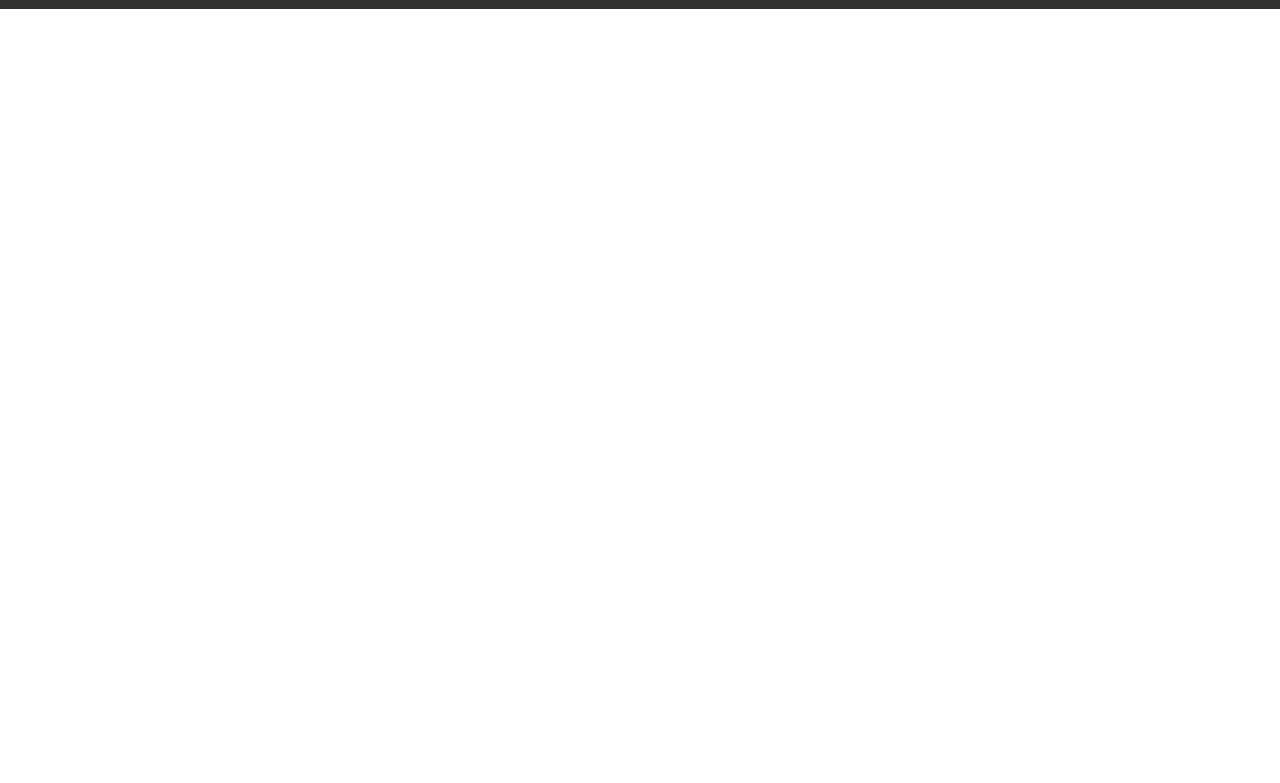
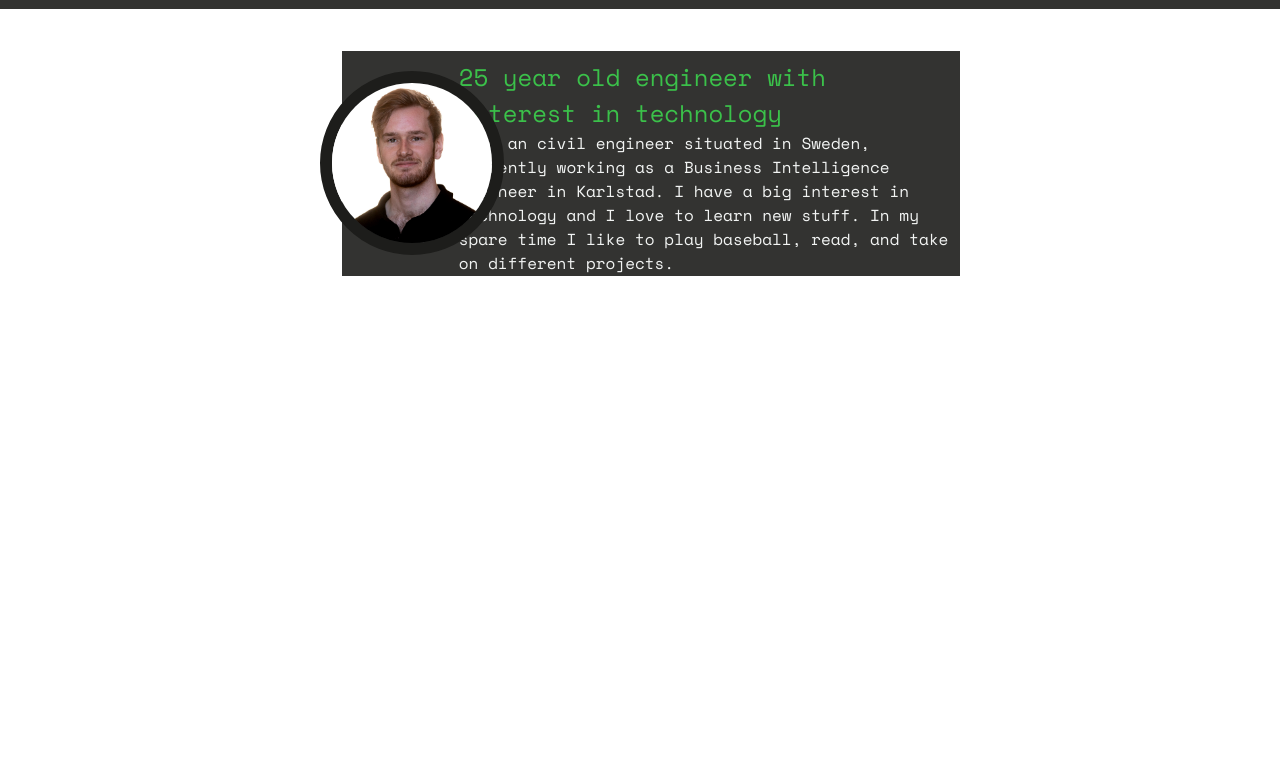
Before and after one commit to cocacolakire/cocacolakire.github.io, a plain HTML site: page index.html in a window 1280 px wide. Shown: the part 71-854 px from the top of the page. Before the commit the page ends 800 px from the top, so only its background shows below. Drawn offline with nearby package versions, Linux system fonts and the light colour scheme.

Commit message:
add content and css

```diff
--- a/css/styles.css
+++ b/css/styles.css
@@ -3,6 +3,7 @@
 html {
     box-sizing: border-box;
     font-size: 16px;
+    height: 100%;
 }
 
 body {
@@ -10,6 +11,7 @@ body {
     background-image: url('../resources/images/bkgndImg.jpg');
     background-repeat: no-repeat;
     background-size: cover;
+    min-height: 100%;
 }
 
 header {
@@ -29,6 +31,7 @@ header {
 h1{
     padding: 0.5rem !important;
     font-size: 2rem !important;
+    color: #FFF;
 }
 
 .navigationList {
@@ -41,7 +44,58 @@ h1{
     font-size: 1.2rem !important;
 }
 
+.navigationList li:hover{
+    color: white;
+    cursor: pointer;
+}
+
 main {
-    position: relative;
-    top: 10%;
+    margin-top: 8%;
 }
+
+#aboutMe{
+    padding: 1rem;
+    width: 50%;
+    margin: 0 auto;
+    display: grid;
+    justify-content: space-between;
+    align-items: center;
+}
+
+.imageContainer{
+    position: absolute;
+    width: 10rem;
+    height: 10rem;
+    overflow: hidden;
+    border-radius: 50%;
+    border: rgb(29, 29, 27) 0.8rem solid;
+}
+
+#profPic{
+    height: auto;
+    max-width: 100%;
+}
+
+.infoText {
+    width: 94%;
+   display: flex;
+    justify-self: flex-end;
+    align-content: center;
+    padding: 0.5rem;
+    height: 90%;
+    color: #F2F4F3;
+    background-color: rgba(29, 29, 27, 0.9);
+    justify-content: flex-end;
+}
+
+.text_container {
+    width: 82%;
+    line-height: 1.5;
+}
+.infoText h2{
+    font-size: 1.5rem !important;
+    color: #3BC14A;
+}
+.infoText p {
+    width: fit-content;
+}
--- a/index.html
+++ b/index.html
@@ -22,7 +22,20 @@
     </header>
     <main>
 
-        <div></div>
+        <div id="aboutMe">
+            <section class="imageContainer">
+                <img id="profPic" src="./resources/images/profile.jpg" alt="Picture of me" srcset="">
+            </section>
+            <aside class="infoText">
+                <div class="text_container">
+                    <h2>25 year old engineer with interest in technology</h2>
+                    <p>
+                    I am an civil engineer situated in Sweden, currently working as a Business Intelligence engineer in Karlstad. I have a big interest in technology
+                    and I love to learn new stuff. In my spare time I like to play baseball, read, and take on different projects.
+                    </p>
+                </div>
+            </aside>
+        </div>
 
     </main>
     <footer>
```
Also changed, not shown: resources/images/profile.jpg (added).
